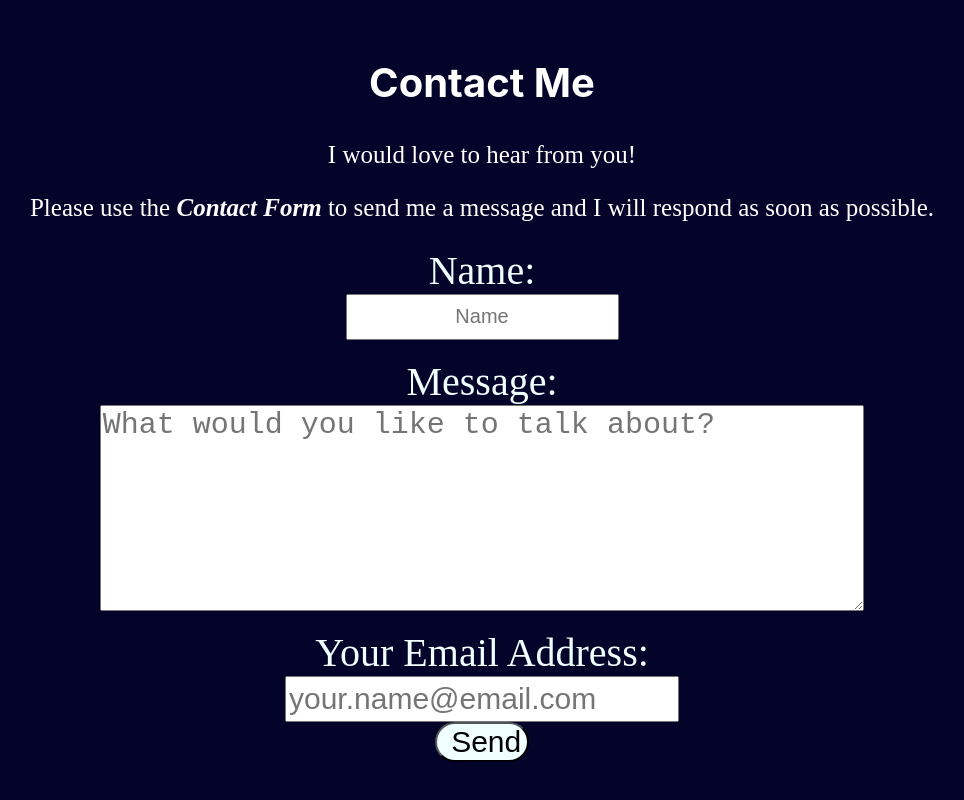
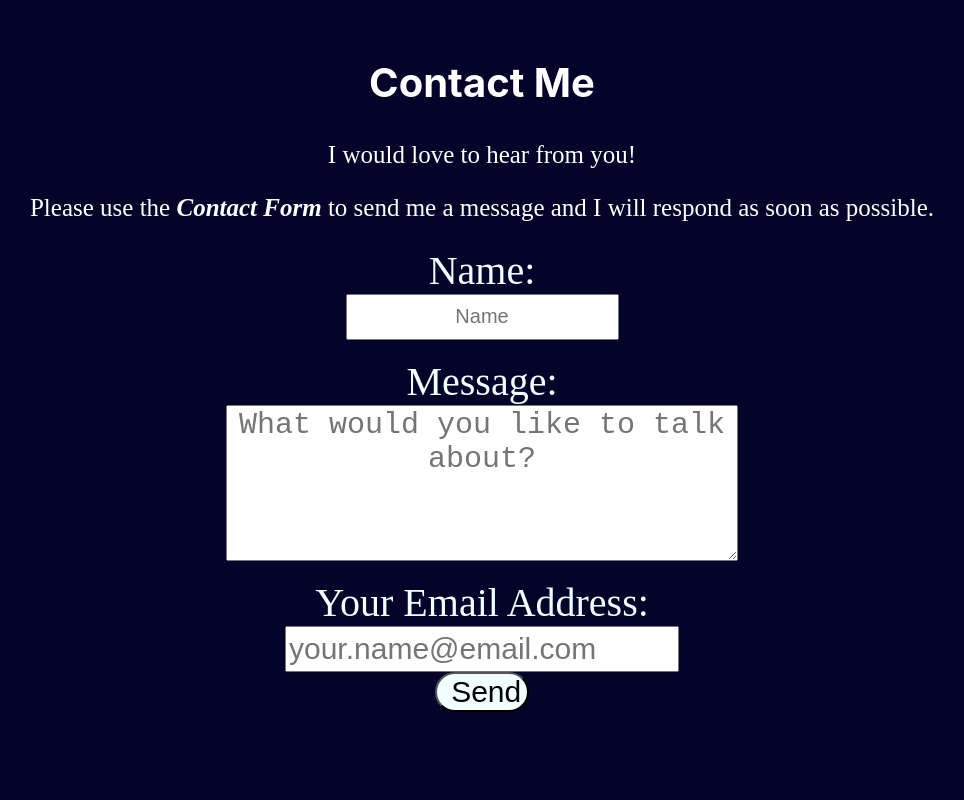
Before and after one commit to svalenzuela1/Portfolio, a plain HTML site: page index.html in a window 1280 px wide. Shown: the part 1648-2448 px from the top of the page, without its empty margins (158-1122 px from the left). Drawn offline with nearby package versions, Linux system fonts and the light colour scheme; no server answers.

Commit message:
sizing down

```diff
--- a/main.js
+++ b/main.js
@@ -1,5 +1,4 @@
 
-console.log($)
 
 let url = 'https://spreadsheets.google.com/feeds/list/1UUsLTR3KfDVDztVxiJ9pC61R8jDDpiVVilF-fxHzp4U/od6/public/values?alt=json'
 
--- a/style.css
+++ b/style.css
@@ -210,9 +210,10 @@ text-align: center;
 }
 
 .message {
-    height: 200px;
+    height: 150px;
     font-size: 30px;
-    width: 60%;
+    width: 40%;
+    text-align: center;
 }
 
 .labels {
```
